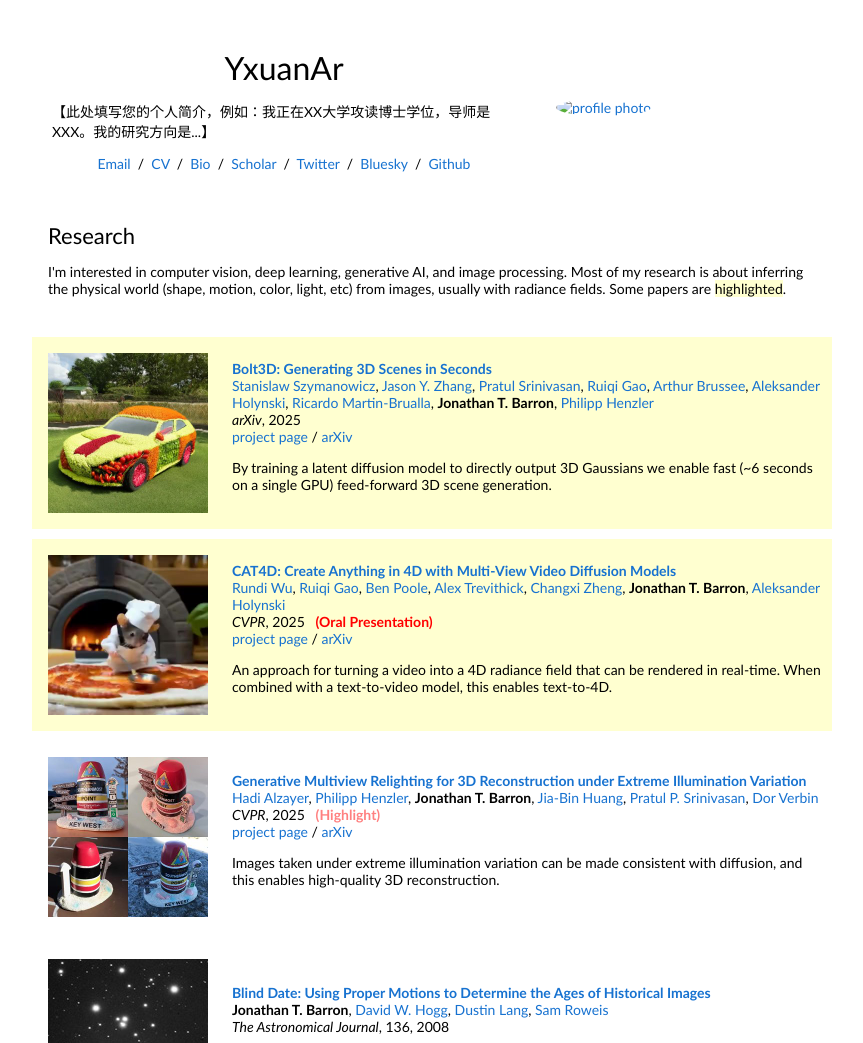
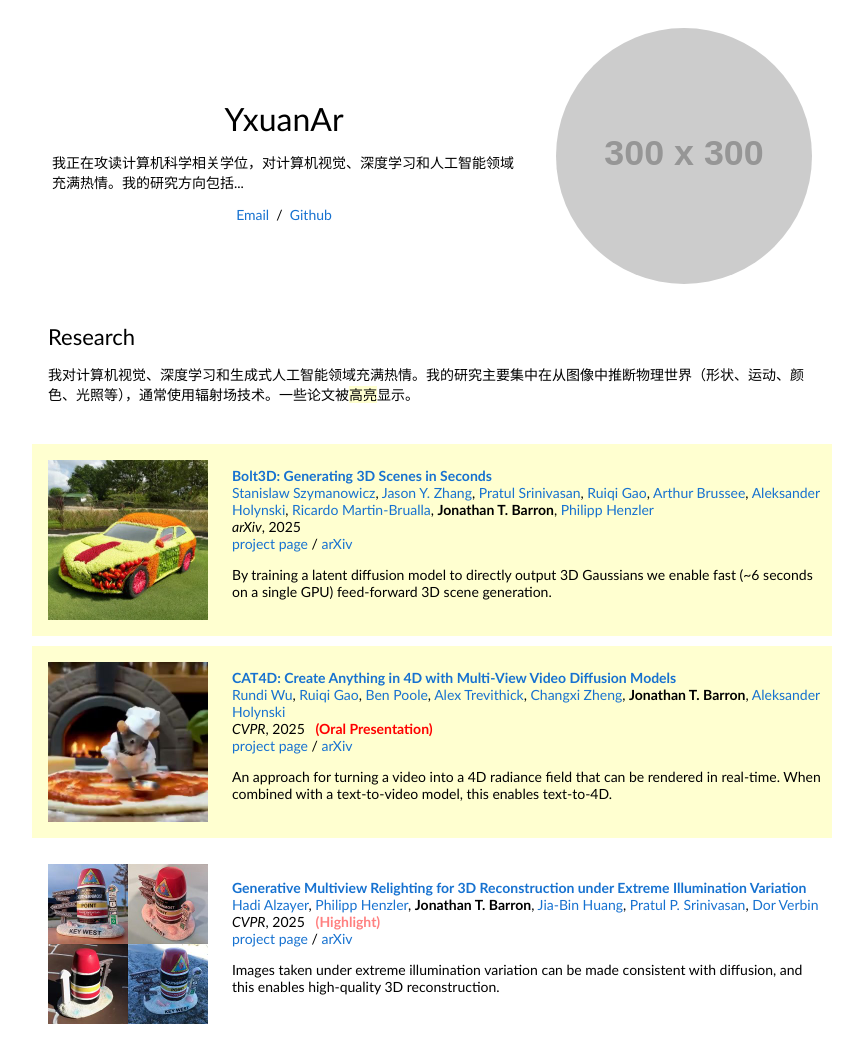
Before and after one commit to YxuanAr/Yixuanyang.github.io, a plain HTML site: page index.html in a window 1280 px wide. Shown: the top 1043 px of the page, without its empty margins (208-1071 px from the left). Drawn offline with Linux system fonts and the light colour scheme; placeholder pictures from the web are drawn by us.

Commit message:
更新个人主页内容，使其更个性化

```diff
--- a/index.html
+++ b/index.html
@@ -23,20 +23,15 @@
                   YxuanAr
                 </p>
                 <p>
-		【此处填写您的个人简介，例如：我正在XX大学攻读博士学位，导师是XXX。我的研究方向是...】
+		我正在攻读计算机科学相关学位，对计算机视觉、深度学习和人工智能领域充满热情。我的研究方向包括...
                 </p>
                 <p style="text-align:center">
-                  <a href="mailto:【您的邮箱】">Email</a> &nbsp;/&nbsp;
-                  <a href="data/【您的CV文件名】.pdf">CV</a> &nbsp;/&nbsp;
-                  <a href="data/【您的Bio文件名】.txt">Bio</a> &nbsp;/&nbsp;
-                  <a href="【您的Google Scholar链接】">Scholar</a> &nbsp;/&nbsp;
-                  <a href="【您的Twitter链接】">Twitter</a> &nbsp;/&nbsp;
-                  <a href="【您的Bluesky链接】">Bluesky</a> &nbsp;/&nbsp;
+                  <a href="mailto:arnoldyang97@gmail.com">Email</a> &nbsp;/&nbsp;
                   <a href="https://github.com/YxuanAr">Github</a>
                 </p>
               </td>
               <td style="padding:2.5%;width:37%;max-width:37%">
-                <a href="images/【您的照片文件名】.jpg"><img style="width:100%;max-width:100%;object-fit: cover; border-radius: 50%;" alt="profile photo" src="images/【您的照片文件名】.jpg" class="hoverZoomLink"></a>
+                <img style="width:100%;max-width:100%;object-fit: cover; border-radius: 50%;" alt="profile photo" src="https://via.placeholder.com/300x300/4A90E2/FFFFFF?text=YxuanAr" class="hoverZoomLink">
               </td>
             </tr>
           </tbody></table>
@@ -45,7 +40,7 @@
               <td style="padding:16px;width:100%;vertical-align:middle">
                 <h2>Research</h2>
                 <p>
-                  I'm interested in computer vision, deep learning, generative AI, and image processing. Most of my research is about inferring the physical world (shape, motion, color, light, etc) from images, usually with radiance fields. Some papers are <span class="highlight">highlighted</span>.
+                  我对计算机视觉、深度学习和生成式人工智能领域充满热情。我的研究主要集中在从图像中推断物理世界（形状、运动、颜色、光照等），通常使用辐射场技术。一些论文被<span class="highlight">高亮</span>显示。
                 </p>
               </td>
             </tr>
@@ -324,7 +319,7 @@
               <td style="padding:0px">
                 <br>
                 <p style="text-align:right;font-size:small;">
-                  Feel free to steal this website's <a href="https://github.com/jonbarron/jonbarron_website">source code</a>. <strong>Do not</strong> scrape the HTML from this page itself, as it includes analytics tags that you do not want on your own website &mdash; use the github code instead. Also, consider using <a href="https://leonidk.com/">Leonid Keselman</a>'s <a href="https://github.com/leonidk/new_website">Jekyll fork</a> of this page.
+                  欢迎使用这个网站的<a href="https://github.com/jonbarron/jonbarron_website">源代码</a>。请<strong>不要</strong>直接从本页面抓取HTML，因为它包含您不想要的分析标签——请使用GitHub代码。另外，考虑使用<a href="https://leonidk.com/">Leonid Keselman</a>的<a href="https://github.com/leonidk/new_website">Jekyll分支</a>。
                 </p>
               </td>
             </tr>
```
Also changed, not shown: 1 other file.
